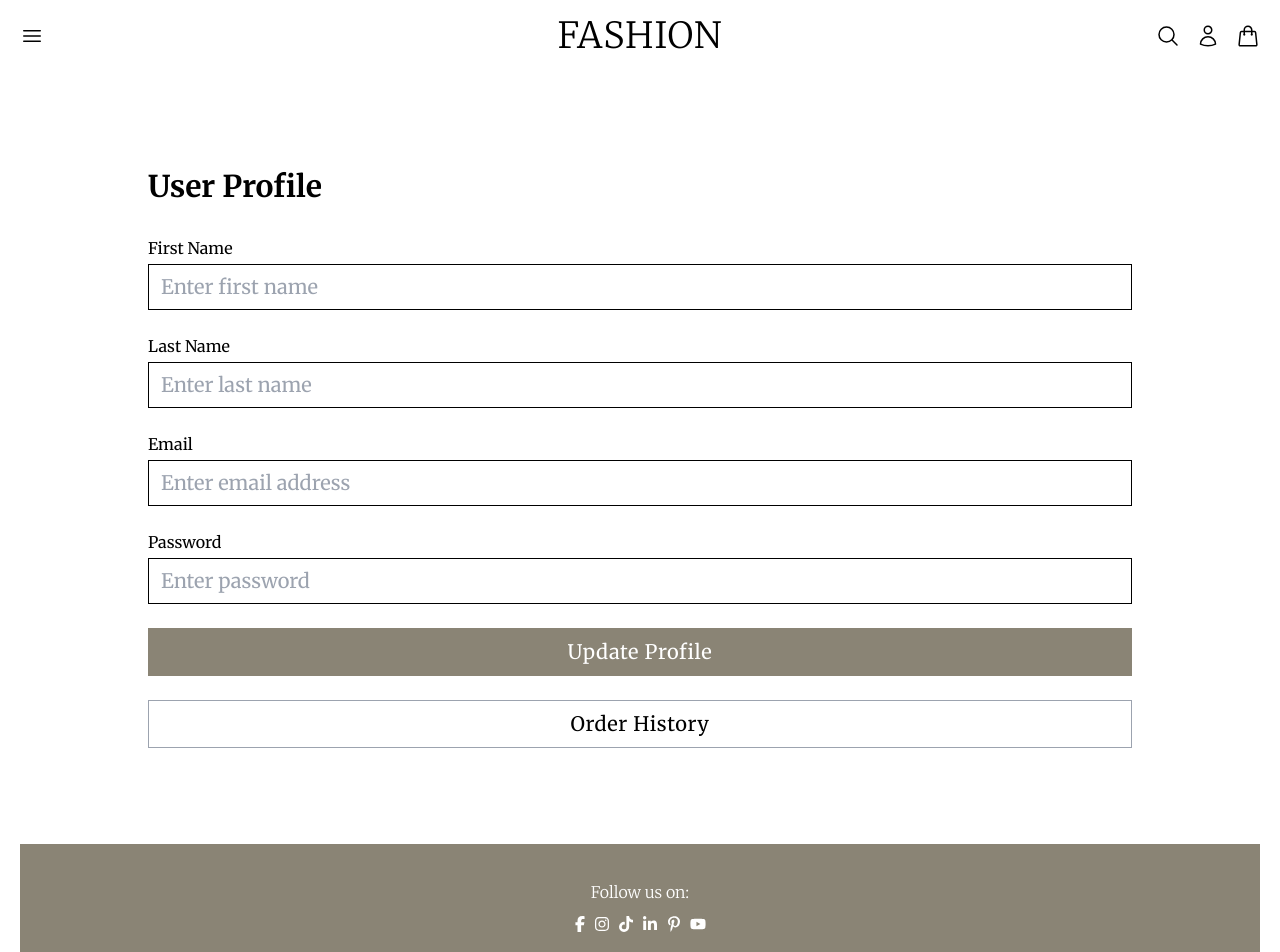
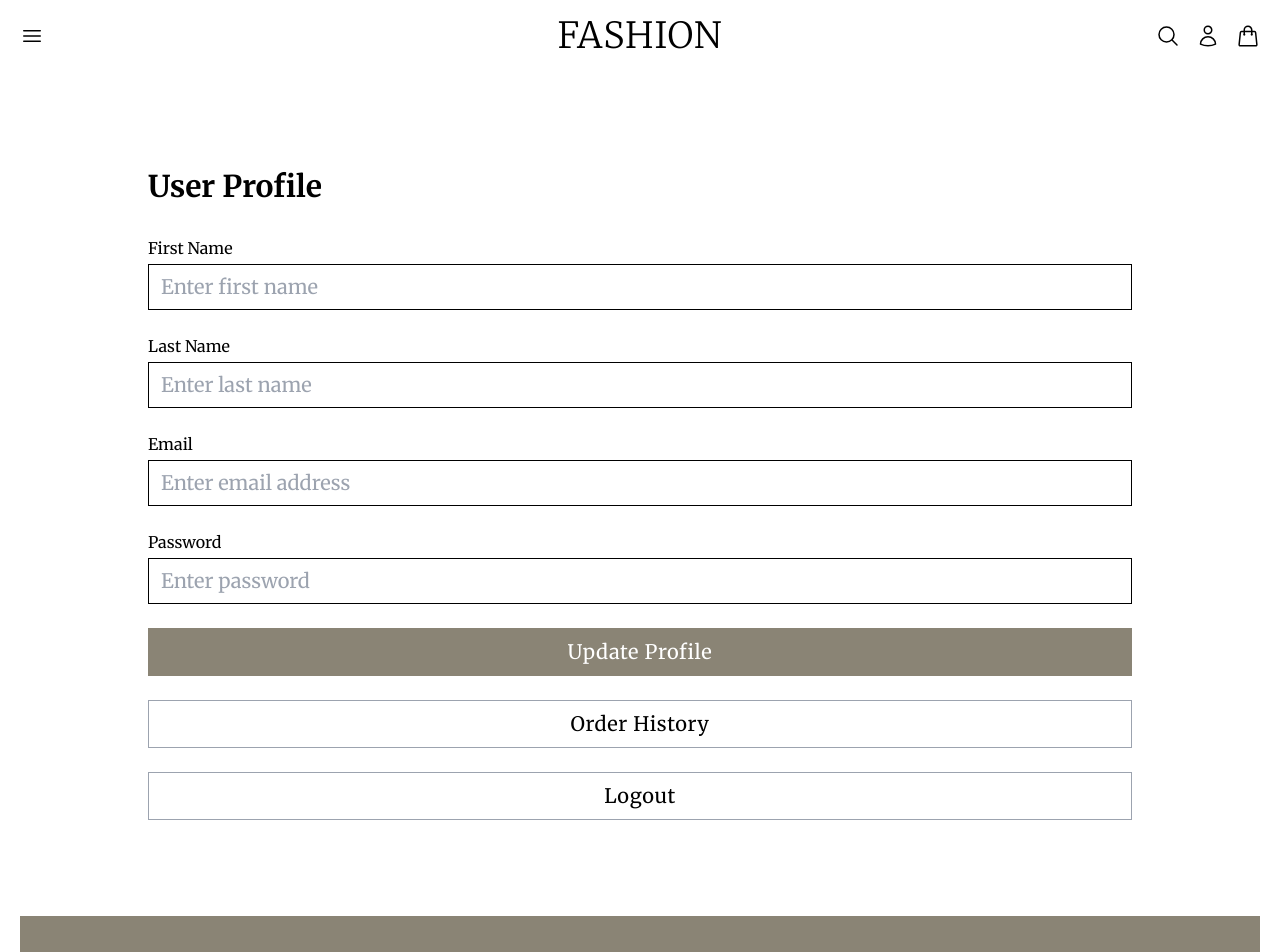
Before and after one commit to doraemon-35/ECommerce-theme, a React (Vite) app: page /user-profile in a window 1280 px wide. Shown: the top 952 px of the page. Built offline with nearby package versions, Linux system fonts and the light colour scheme; sample sign-in values are in the browser's storage.

Commit message:
logout functionality completed

```diff
--- a/src/components/Button.tsx
+++ b/src/components/Button.tsx
@@ -11,7 +11,7 @@ const Button = ({ mode, text, ...props }: ButtonProps) => {
       {mode === "white" && (
         <button
           {...props}
-          className="bg-white text-black text-center text-xl border border-[rgba(0, 0, 0, 0.40)] font-normal tracking-[0.6px] leading-[72px] w-full h-12 flex items-center justify-center max-md:text-base"
+          className="bg-white text-black text-center text-xl border border-gray-400 font-normal tracking-[0.6px] leading-[72px] w-full h-12 flex items-center justify-center max-md:text-base"
         >
           {text}
         </button>
--- a/src/pages/OrderHistory.tsx
+++ b/src/pages/OrderHistory.tsx
@@ -1,6 +1,7 @@
 import { useEffect, useState } from "react";
 import toast from "react-hot-toast";
 import { Link, useNavigate } from "react-router-dom";
+import { Button } from "../components";
 
 const OrderHistory = () => {
   const [user] = useState(JSON.parse(localStorage.getItem("user") || "{}"));
--- a/src/pages/UserProfile.tsx
+++ b/src/pages/UserProfile.tsx
@@ -6,6 +6,12 @@ import toast from "react-hot-toast";
 const UserProfile = () => {
   const navigate = useNavigate();
   const [user] = useState(JSON.parse(localStorage.getItem("user") || "{}"));
+
+  const logout = () => {
+    toast.error("Logged out successfully");
+    localStorage.removeItem("user");
+    navigate("/login");
+  };
 
   useEffect(() => {
     if (!user?.id) {
@@ -64,6 +70,7 @@ const UserProfile = () => {
         >
           Order History
         </Link>
+        <Button onClick={logout} text="Logout" mode="white" />
       </form>
     </div>
   );
```
